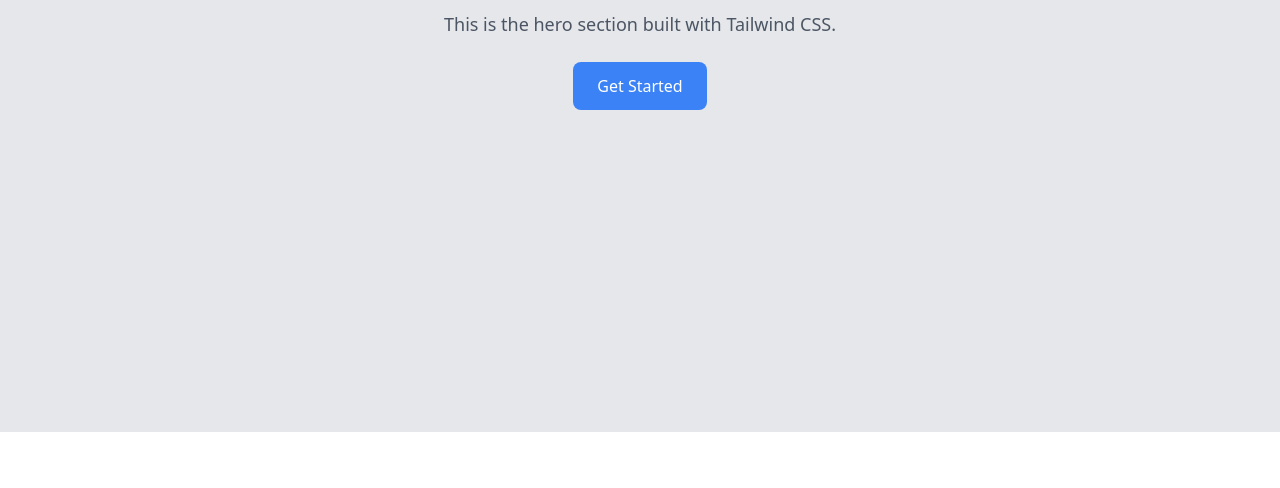
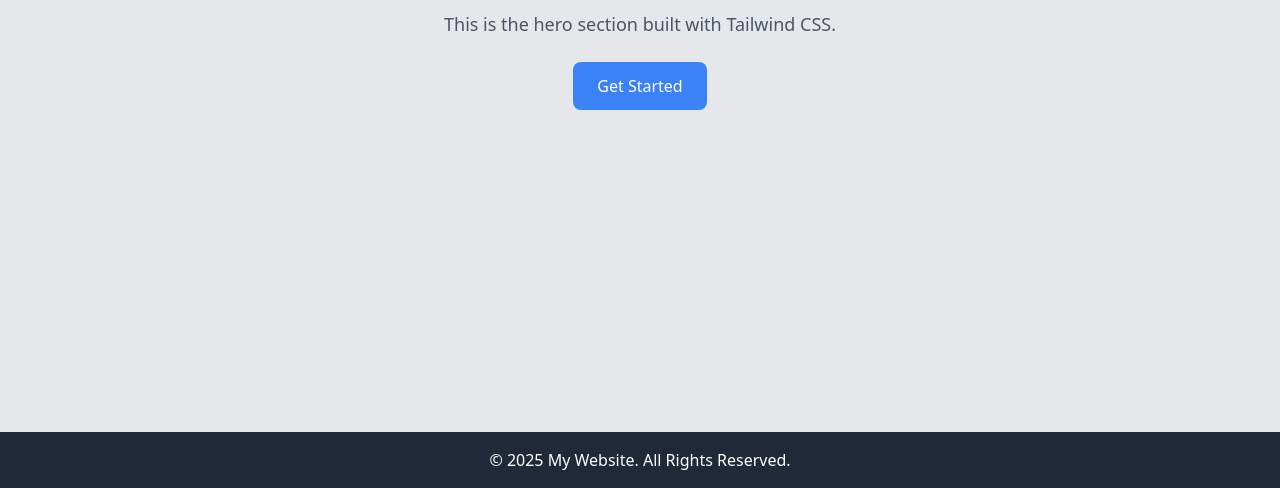
Before and after one commit to Hamzakhanzada/Cherry-pick-hash-commit, a plain HTML site: page index.html in a window 1280 px wide. Shown: the part 492-980 px from the top of the page. Before the commit the page ends 924 px from the top, so only its background shows below. Drawn offline with nearby package versions, Linux system fonts and the light colour scheme.

Commit message:
Added footer section

```diff
--- a/index.html
+++ b/index.html
@@ -30,5 +30,8 @@
         </button>
       </div>
     </section>
+    <footer class="bg-gray-800 text-white p-4 text-center">
+      <p>© 2025 My Website. All Rights Reserved.</p>
+    </footer>
   </body>
 </html>
```
